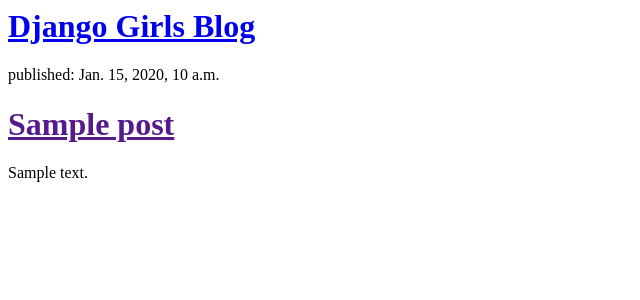
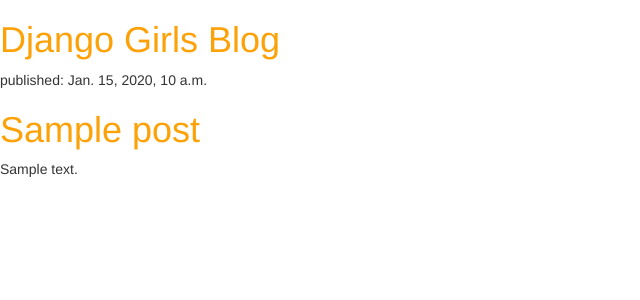
Before and after one commit to theironyoflove/my-first-blog, a Django app: template blog/templates/blog/post_list.html in a window 1280 px wide. Shown: the top 300 px of the page, without its empty margins (0-640 px from the left). Run offline with Django 3.2, Linux system fonts and the light colour scheme; the template is opened without the code that fills it: values that come from a table or form of the project are taken from there, others are empty; tables that the repository leaves empty hold one stand-in row (values such as "Sample post"); some libraries are stand-ins or nearby versions.

Commit message:
added css files

```diff
--- /dev/null
+++ b/blog/static/css/blog.css
@@ -0,0 +1,3 @@
+h1 a {
+    color: #FCA208;
+}
--- a/blog/templates/blog/post_list.html
+++ b/blog/templates/blog/post_list.html
@@ -1,6 +1,10 @@
+{% load staticfiles %}
 <html>
     <head>
-        <title>Love's stunt page</title>
+        <title>Django Girls blog</title>
+        <link rel="stylesheet" href="//maxcdn.bootstrapcdn.com/bootstrap/3.2.0/css/bootstrap.min.css">
+        <link rel="stylesheet" href="//maxcdn.bootstrapcdn.com/bootstrap/3.2.0/css/bootstrap-theme.min.css">
+        <link rel="stylesheet" href="{% static 'css/blog.css' %}">
     </head>
     <body>
         <div>
```
Lines whose indentation alone changed are shown as unchanged.
